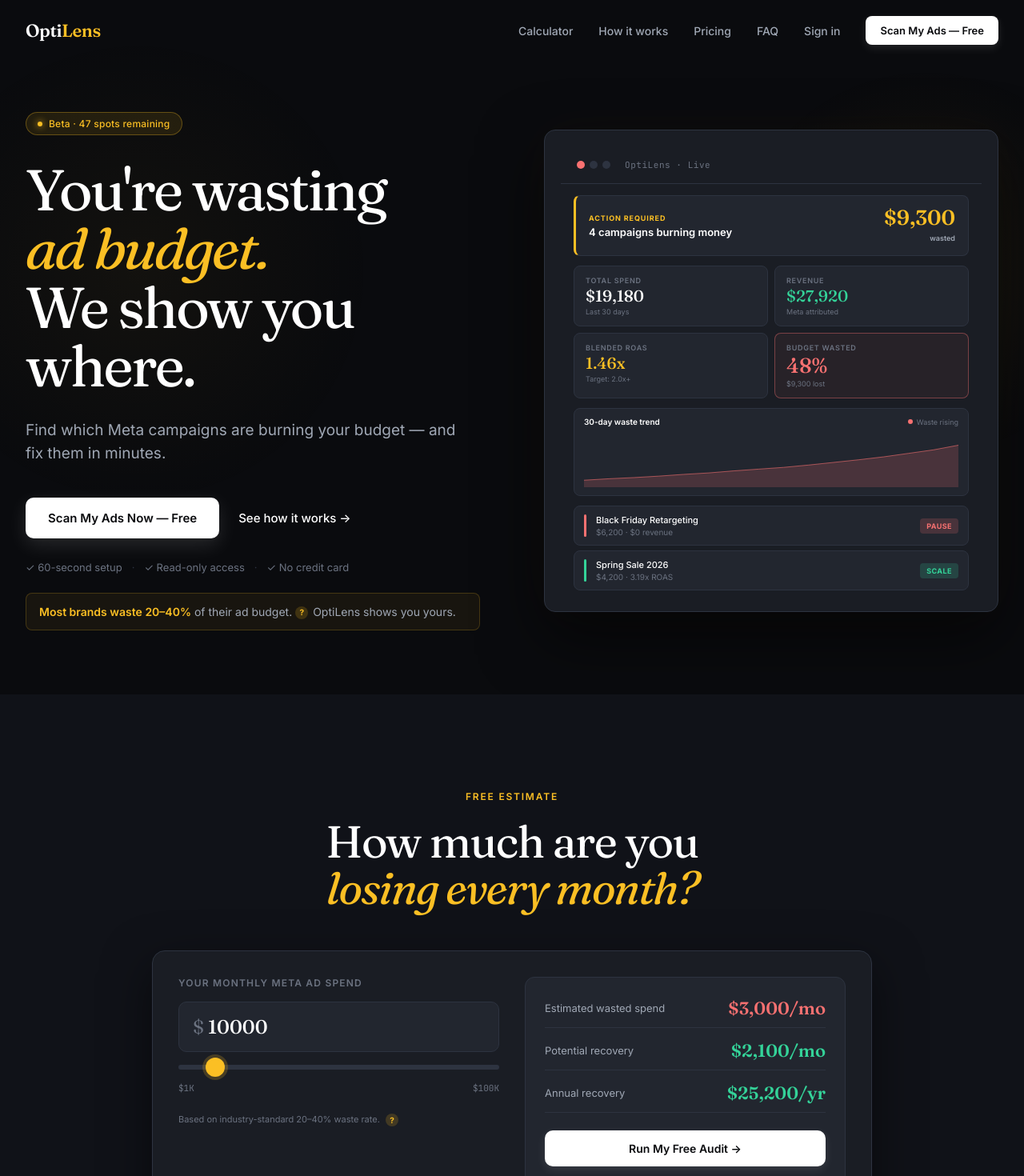
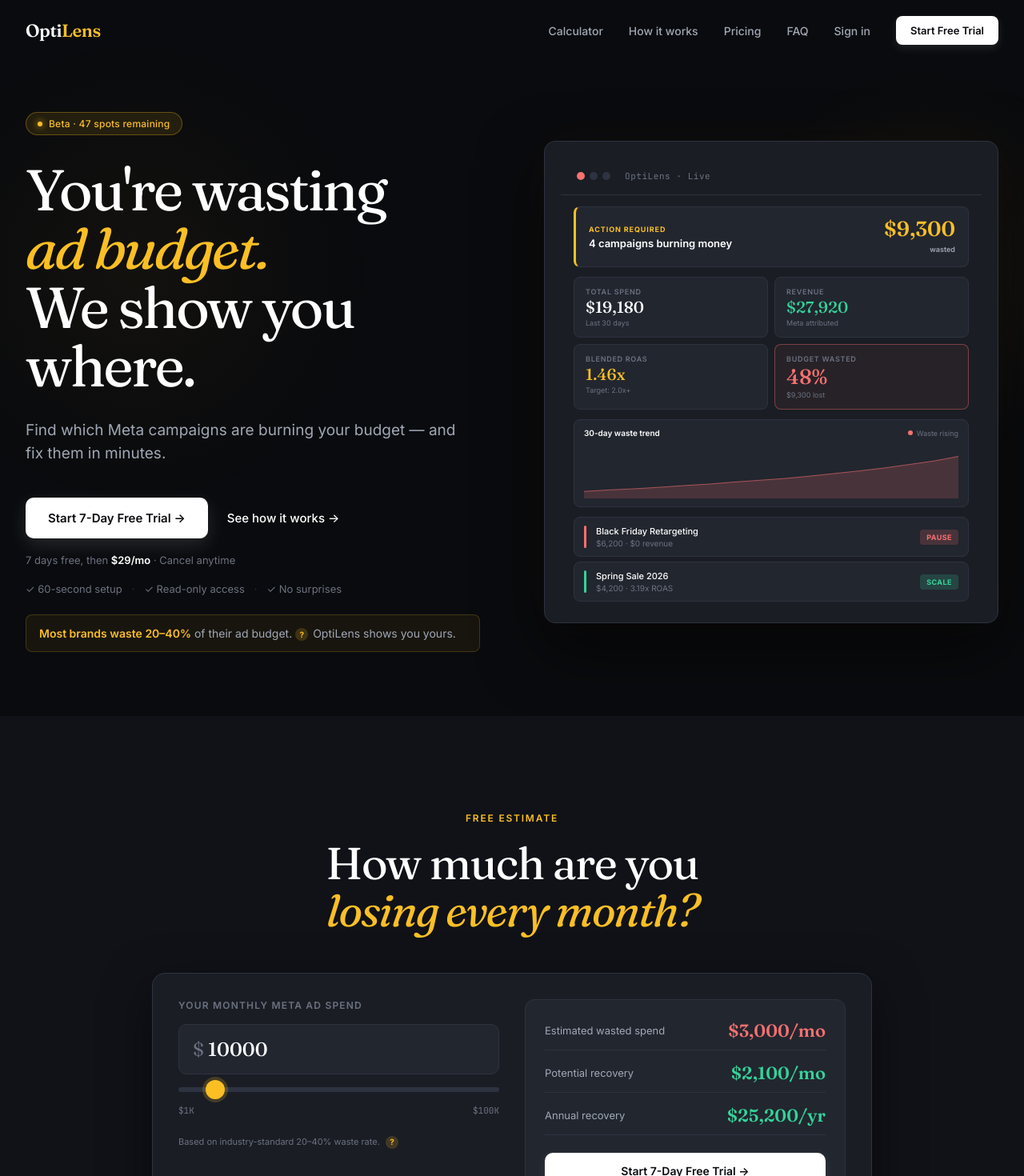
Before and after one commit to ClusterOfHope/OptiLens, a Next.js app: page / in a window 1280 px wide. Shown: the top 1470 px of the page at 80% size. Built offline with nearby package versions, Linux system fonts and the light colour scheme; no server answers.

Commit message:
Update CTAs: route to Stripe + show pricing transparency

```diff
--- a/app/page.tsx
+++ b/app/page.tsx
@@ -107,8 +107,8 @@
             ) : (
               <>
                 <a onClick={handleConnect} style={{ ...S.navLink, cursor: 'pointer', fontSize: isMobile ? 13 : 14 }}>Sign in</a>
-                <button onClick={handleConnect} className="opti-cta-glow" style={{ ...S.navCta, ...(isMobile ? S.navCtaMobile : {}) }}>
-                  {isMobile ? 'Scan →' : 'Scan My Ads — Free'}
+                <button onClick={handleSubscribe} className="opti-cta-glow" style={{ ...S.navCta, ...(isMobile ? S.navCtaMobile : {}) }}>
+                  {isMobile ? 'Try Free →' : 'Start Free Trial'}
                 </button>
               </>
             )}
@@ -141,20 +141,25 @@
             flexDirection: isMobile ? 'column' : 'row',
             alignItems: isMobile ? 'stretch' : 'center',
           }}>
-            <button onClick={hasSession ? handleOpenDashboard : handleConnect} className="opti-cta-glow" style={{
+            <button onClick={hasSession ? handleOpenDashboard : handleSubscribe} className="opti-cta-glow" style={{
               ...S.primaryBtn, width: isMobile ? '100%' : 'auto',
               padding: isMobile ? '14px 20px' : '16px 28px',
             }}>
-              {hasSession ? 'Open Dashboard →' : 'Scan My Ads Now — Free'}
+              {hasSession ? 'Open Dashboard →' : 'Start 7-Day Free Trial →'}
             </button>
             {!isMobile && <a href="#how" style={S.secondaryBtn}>See how it works →</a>}
           </div>
+          {!hasSession && (
+            <div style={S.ctaSubtext}>
+              7 days free, then <strong style={S.ctaSubtextStrong}>$29/mo</strong> · Cancel anytime
+            </div>
+          )}
           <div style={{ ...S.heroTrust, flexWrap: 'wrap' }}>
             <span style={S.trustItemTag}>✓ 60-second setup</span>
             <span style={S.trustDivider}>·</span>
             <span style={S.trustItemTag}>✓ Read-only access</span>
             <span style={S.trustDivider}>·</span>
-            <span style={S.trustItemTag}>✓ No credit card</span>
+            <span style={S.trustItemTag}>✓ No surprises</span>
           </div>
           <div style={S.heroStat}>
             <span style={S.heroStatHighlight}>Most brands waste 20–40%</span> of their ad budget.
@@ -206,7 +211,7 @@
             How much are you<br />
             <span style={S.heroAccent}>losing every month?</span>
           </h2>
-          <WasteCalculator isMobile={isMobile} onScan={handleConnect} />
+          <WasteCalculator isMobile={isMobile} onScan={handleSubscribe} />
         </div>
       </section>
 
@@ -480,8 +485,8 @@
               answer="Not yet. OptiLens currently focuses exclusively on Meta (Facebook + Instagram) ads. Google Ads support is planned for Q3 2026. TikTok and other platforms will follow based on user demand."
             />
             <FaqItem
-              question="What happens to my access after the beta ends?"
-              answer="Beta users keep free access for life. When public pricing launches at $99/mo, you'll continue using OptiLens free with all current features included. New features may be Pro-only, but the core waste detection stays free for you."
+              question="Why do you require a credit card for the trial?"
+              answer="The card is required to prevent abuse and ensure serious users. You won't be charged during the 7-day trial. Cancel anytime in those 7 days and you pay nothing. After day 7, your card is charged $29/mo."
             />
             <FaqItem
               question="How accurate is the waste detection?"
@@ -505,11 +510,16 @@
           <p style={{ ...S.finalSub, fontSize: isMobile ? 16 : 18 }}>
             60 seconds to connect. The truth about your ROAS in 5 minutes.
           </p>
-          <button onClick={hasSession ? handleOpenDashboard : handleConnect} className="opti-cta-glow" style={{
+          <button onClick={hasSession ? handleOpenDashboard : handleSubscribe} className="opti-cta-glow" style={{
             ...S.primaryBtn, width: isMobile ? '100%' : 'auto',
           }}>
-            {hasSession ? 'Open Dashboard →' : 'Scan My Ads Now — Free'}
+            {hasSession ? 'Open Dashboard →' : 'Start 7-Day Free Trial →'}
           </button>
+          {!hasSession && (
+            <div style={{ ...S.ctaSubtext, marginTop: 16, textAlign: 'center' }}>
+              7 days free, then <strong style={S.ctaSubtextStrong}>$29/mo</strong> · Cancel anytime
+            </div>
+          )}
         </div>
       </section>
 
@@ -560,9 +570,12 @@
       {/* STICKY MOBILE CTA */}
       {isMobile && pastHero && !hasSession && (
         <div style={S.stickyMobileCta}>
-          <button onClick={handleConnect} style={S.stickyMobileBtn}>
-            Scan My Ads — Free →
+          <button onClick={handleSubscribe} style={S.stickyMobileBtn}>
+            Start 7-Day Free Trial →
           </button>
+          <div style={S.stickyMobileSubtext}>
+            7 days free · $29/mo · Cancel anytime
+          </div>
         </div>
       )}
     </div>
@@ -720,8 +733,9 @@
           <span style={{ ...S.calcResultValue, color: '#34D399' }}>${(animatedRecovered * 12).toLocaleString()}/yr</span>
         </div>
         <button onClick={onScan} className="opti-cta-glow" style={S.calcCta}>
-          Run My Free Audit →
+          Start 7-Day Free Trial →
         </button>
+        <div style={S.ctaSubtextSmall}>7 days free, then $29/mo · Cancel anytime</div>
       </div>
     </div>
   )
@@ -1064,7 +1078,7 @@
   heroTitle: { fontFamily: F.display, fontWeight: 400, lineHeight: 1.02, letterSpacing: '-0.04em', marginBottom: 28 },
   heroAccent: { color: C.amber, fontStyle: 'italic' },
   heroSub: { lineHeight: 1.55, color: C.textSecondary, marginBottom: 40, maxWidth: 540 },
-  heroActions: { display: 'flex', gap: 16, marginBottom: 28 },
+  heroActions: { display: 'flex', gap: 16, marginBottom: 18 },
   primaryBtn: { background: C.primary, color: '#0A0B0E', border: 'none', borderRadius: 10, fontSize: 15, fontWeight: 600, padding: '16px 28px', cursor: 'pointer', fontFamily: F.body, boxShadow: '0 8px 24px rgba(255,255,255,0.12)' },
   secondaryBtn: { color: C.text, padding: '16px 8px', fontSize: 15, fontWeight: 500 },
   heroTrust: { display: 'flex', gap: 12, fontSize: 13, color: C.textTertiary, marginBottom: 24 },
@@ -1072,6 +1086,10 @@
   trustDivider: { color: C.border },
   heroStat: { fontSize: 14, color: C.textSecondary, padding: '12px 16px', background: 'rgba(251,191,36,0.06)', border: `1px solid rgba(251,191,36,0.2)`, borderRadius: 8, lineHeight: 1.5 },
   heroStatHighlight: { color: C.amber, fontWeight: 600 },
+
+  ctaSubtext: { fontSize: 13, color: C.textTertiary, marginBottom: 18, lineHeight: 1.5 },
+  ctaSubtextStrong: { color: C.text, fontWeight: 600 },
+  ctaSubtextSmall: { fontSize: 11, color: C.textTertiary, textAlign: 'center', marginTop: 10, lineHeight: 1.5 },
 
   tooltipIcon: { display: 'inline-flex', alignItems: 'center', justifyContent: 'center', width: 16, height: 16, borderRadius: '50%', background: 'rgba(251,191,36,0.18)', color: C.amber, fontSize: 10, fontWeight: 700, marginLeft: 4, marginRight: 2, cursor: 'help', verticalAlign: 'middle' },
   tooltipBox: { position: 'absolute', bottom: 'calc(100% + 8px)', left: '50%', transform: 'translateX(-50%)', background: C.surface, border: `1px solid ${C.border}`, borderRadius: 8, padding: '10px 14px', fontSize: 12, color: C.text, lineHeight: 1.5, width: 280, zIndex: 200, boxShadow: '0 8px 24px rgba(0,0,0,0.5)' },
@@ -1259,4 +1277,5 @@
   /* STICKY MOBILE CTA */
   stickyMobileCta: { position: 'fixed', bottom: 0, left: 0, right: 0, padding: '12px 16px 16px', background: 'rgba(10,11,14,0.95)', backdropFilter: 'blur(20px)', borderTop: `1px solid ${C.border}`, zIndex: 99, boxShadow: '0 -8px 24px rgba(0,0,0,0.6)' },
   stickyMobileBtn: { width: '100%', background: C.primary, color: '#0A0B0E', border: 'none', padding: '14px', borderRadius: 10, fontSize: 14, fontWeight: 600, cursor: 'pointer', fontFamily: F.body, boxShadow: '0 4px 12px rgba(255,255,255,0.1)' },
+  stickyMobileSubtext: { fontSize: 11, color: C.textTertiary, textAlign: 'center', marginTop: 8, lineHeight: 1.4 },
 }
```
